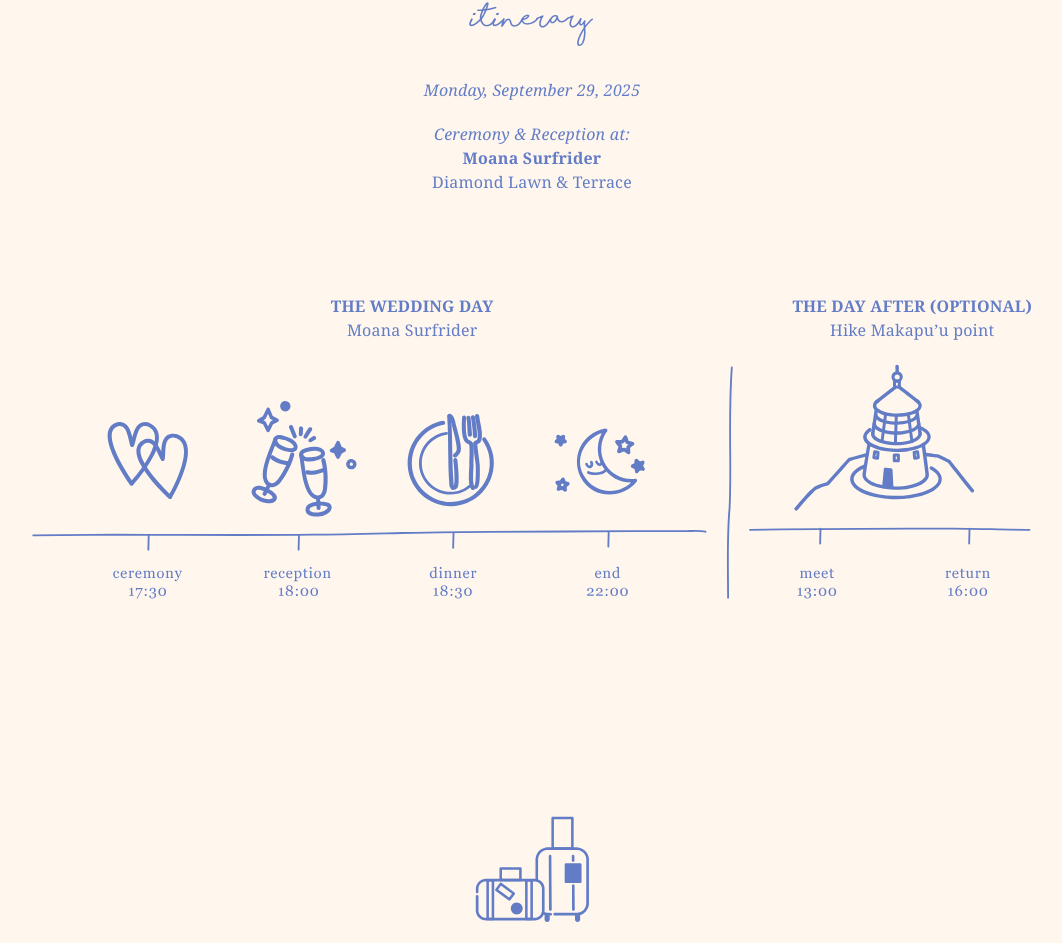
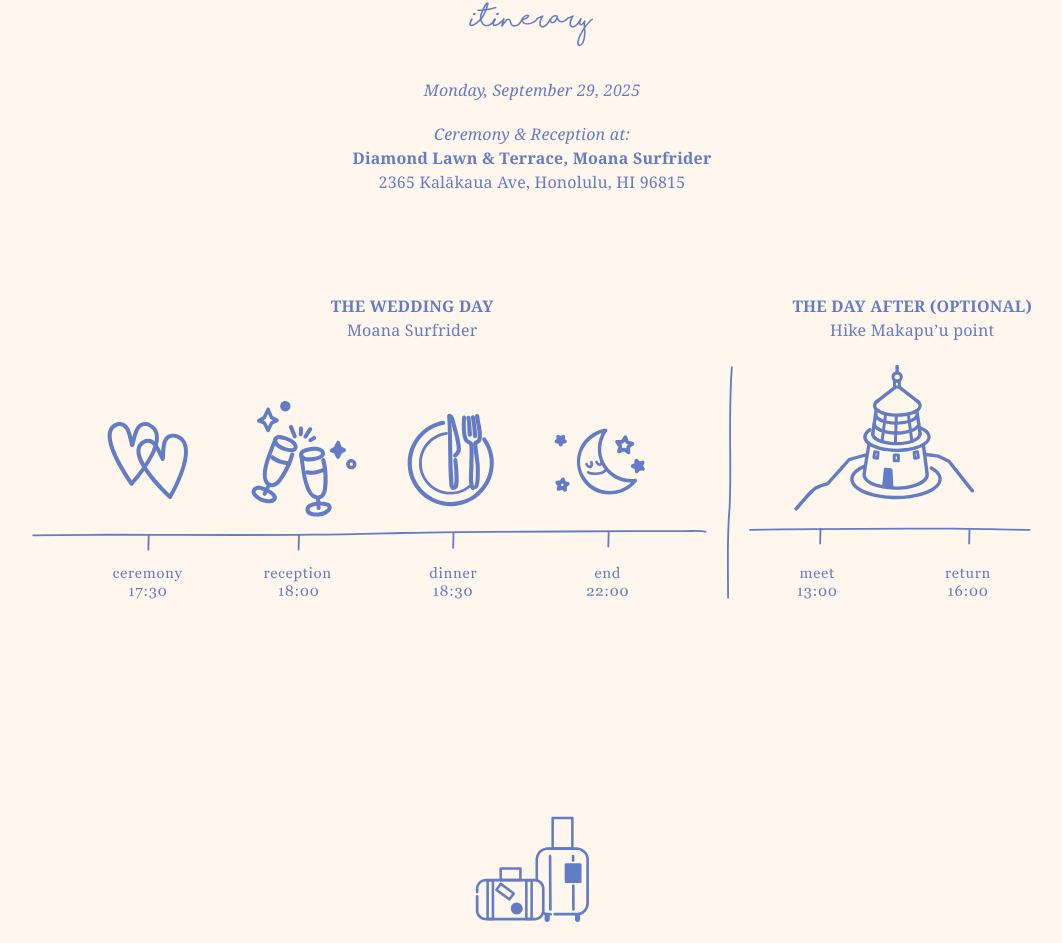
Before and after one commit to codingcapy/capyshroom, a React (Vite) app in the folder frontend/: page /home in a window 1280 px wide. Shown: the part 2212-3155 px from the top of the page, without its empty margins (108-1170 px from the left). Built offline with nearby package versions, Linux system fonts and the light colour scheme.

Commit message:
address shet

```diff
--- a/frontend/src/pages/WebsitePage.tsx
+++ b/frontend/src/pages/WebsitePage.tsx
@@ -485,8 +485,12 @@
                             <p className="pt-5 italic">
                                 Ceremony & Reception at:
                             </p>
-                            <p className="font-bold py-0">Moana Surfrider</p>
-                            <p className="pt-0">Diamond Lawn & Terrace</p>
+                            <p className="font-bold py-0">
+                                Diamond Lawn & Terrace, Moana Surfrider
+                            </p>
+                            <p className="pt-0">
+                                2365 Kalākaua Ave, Honolulu, HI 96815
+                            </p>
                         </div>
                     </AnimatedText>
                     <AnimatedText id="nav">
```
Also changed, not shown: 2 other files (tests, documents, lock files or other folders).
